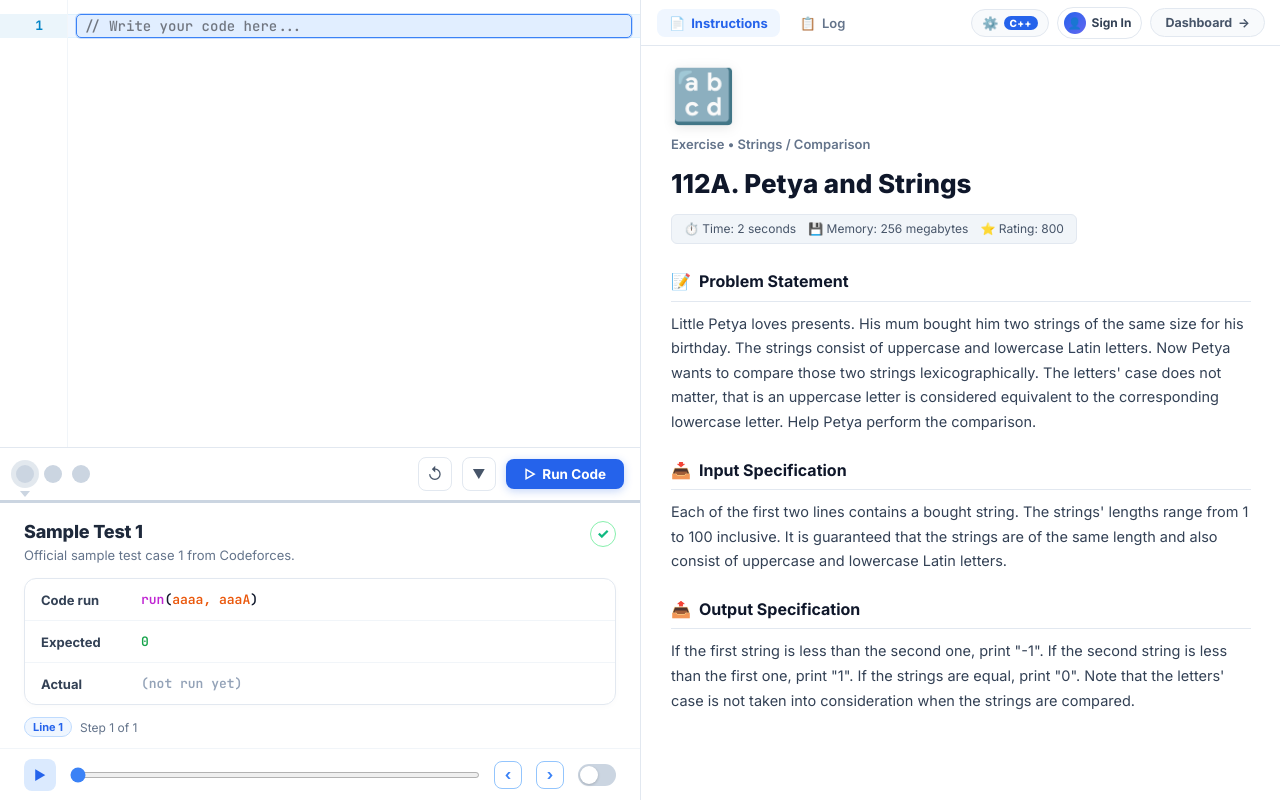
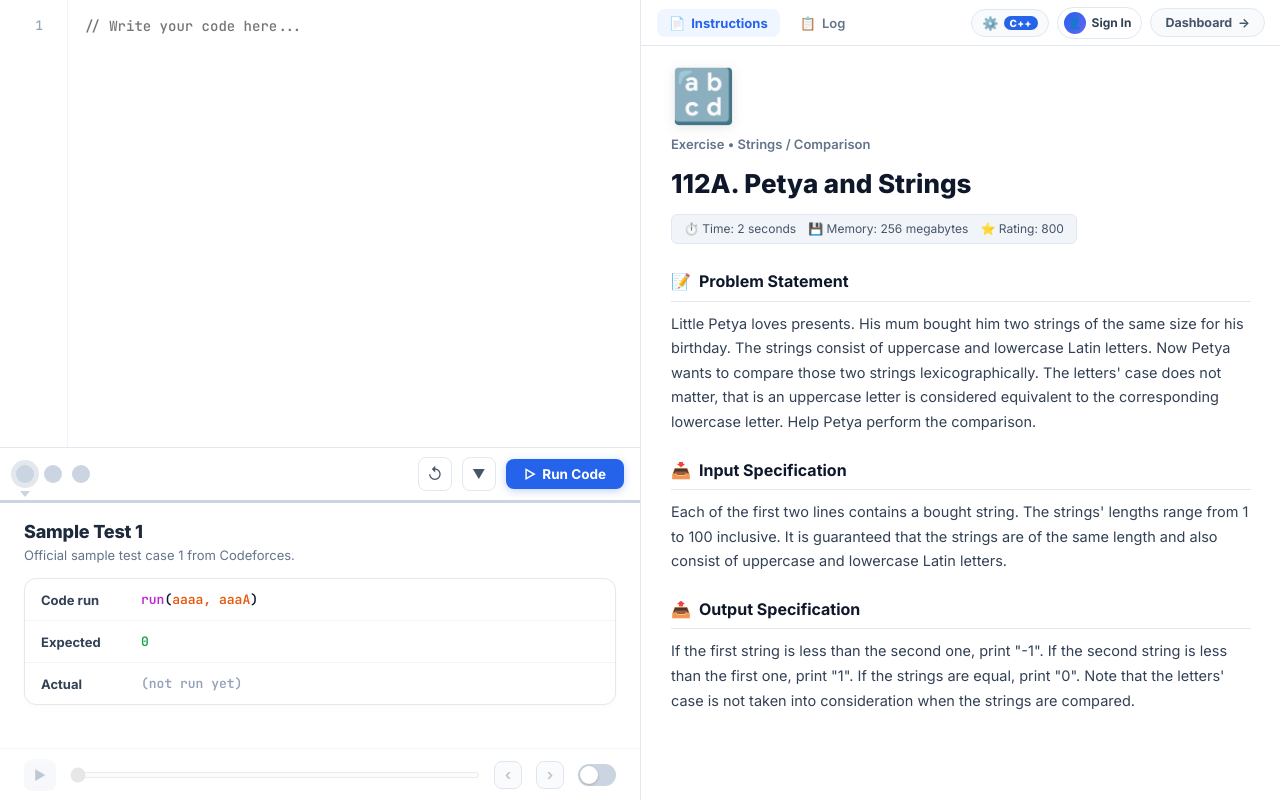
Before and after one commit to niimme/CodeForces, a Next.js app: page /problem/112A in a window 1280 px wide. Built offline with nearby package versions, Linux system fonts and the light colour scheme.

Commit message:
fix: remove status indicator when not tested and remove line highlights before tests run

```diff
--- a/src/components/workspace/CodeEditor.tsx
+++ b/src/components/workspace/CodeEditor.tsx
@@ -11,6 +11,8 @@ interface CodeEditorProps {
   language?: string;
   onLanguageChange?: (lang: string) => void;
   onRun?: () => void;
+  isRunning?: boolean;
+  hasRun?: boolean;
   isMaximized?: boolean;
   onToggleMaximize?: () => void;
   breakpoints?: Set<number>;
@@ -337,6 +339,7 @@ export const CodeEditor: React.FC<CodeEditorProps> = ({
   onCloseTracePopover,
   ligatures = true,
   onActiveLinePosChange,
+  hasRun = false,
 }) => {
   const textareaRef = useRef<HTMLTextAreaElement>(null);
   const lineNumbersRef = useRef<HTMLDivElement>(null);
@@ -675,7 +678,7 @@ export const CodeEditor: React.FC<CodeEditorProps> = ({
 
   // Scroll active trace line into view and notify parent of line offset
   useEffect(() => {
-    if (activeTraceStep) {
+    if (hasRun && activeTraceStep) {
       const targetIdx = visibleLines.findIndex(v => v.lineNum === activeTraceStep.lineNumber);
       if (targetIdx !== -1) {
         const targetTop = 14 + targetIdx * 24;
@@ -692,7 +695,7 @@ export const CodeEditor: React.FC<CodeEditorProps> = ({
         }
       }
     }
-  }, [activeTraceStep, showTracePopover, visibleLines, scrollTop, onActiveLinePosChange]);
+  }, [hasRun, activeTraceStep, showTracePopover, visibleLines, scrollTop, onActiveLinePosChange]);
 
 
 
@@ -713,7 +716,7 @@ export const CodeEditor: React.FC<CodeEditorProps> = ({
           {visibleLines.map((item, visibleIdx) => {
             const { lineNum, isCollapsed, isFoldable, endLine } = item;
             const hasBreakpoint = activeBreakpoints.has(lineNum);
-            const isActive = activeLine === lineNum;
+            const isActive = Boolean(hasRun && activeLine === lineNum);
 
             return (
               <div
@@ -776,16 +779,18 @@ export const CodeEditor: React.FC<CodeEditorProps> = ({
         </div>
 
         <div className="code-editor-surface">
-          {/* Active Line Background Tint */}
+          {/* Active Line Background Tint (only when tests have run) */}
+          {hasRun && (
             <div
               className="active-line-bg"
               style={{
                 top: `${14 + (Math.max(0, visibleLines.findIndex(v => v.lineNum === activeLine))) * 24 - scrollTop}px`,
               }}
             />
+          )}
 
-          {/* Active Trace Step Outline Box (Light blue box around current executed line) */}
-          {activeTraceStep && (() => {
+          {/* Active Trace Step Outline Box (only when tests have run) */}
+          {hasRun && activeTraceStep && (() => {
             const traceLineIdx = visibleLines.findIndex(v => v.lineNum === activeTraceStep.lineNumber);
             if (traceLineIdx === -1) return null;
             const topPos = 14 + traceLineIdx * 24 - scrollTop;
--- a/src/components/workspace/ProblemWorkspace.tsx
+++ b/src/components/workspace/ProblemWorkspace.tsx
@@ -109,6 +109,7 @@ export default function ProblemWorkspace({ problemId }: ProblemWorkspaceProps) {
 
   const currentTestCase = problem?.testCases?.[selectedTestIndex] || problem?.testCases?.[0];
   const currentResult = executionSummary?.results?.[selectedTestIndex];
+  const hasRun = Boolean(executionSummary && executionSummary.results && executionSummary.results.length > 0);
   const traceSteps = useMemo(() => {
     return traceCodeExecution(
       code,
@@ -559,7 +560,8 @@ export default function ProblemWorkspace({ problemId }: ProblemWorkspaceProps) {
                 onToggleMaximize={toggleMaximizeEditor}
                 breakpoints={breakpoints}
                 onToggleBreakpoint={handleToggleBreakpoint}
-                activeTraceStep={traceSteps[activeTraceStepIndex] || null}
+                activeTraceStep={hasRun ? (traceSteps[activeTraceStepIndex] || null) : null}
+                hasRun={hasRun}
                 showTracePopover={showTracePopover}
                 onCloseTracePopover={() => setShowTracePopover(false)}
                 ligatures={editorLigatures}
@@ -706,7 +708,7 @@ export default function ProblemWorkspace({ problemId }: ProblemWorkspaceProps) {
         )}
 
         {/* Floating "What happened" Popover on the Right Side (Matching Screenshot 1) */}
-        {showTracePopover && traceSteps[activeTraceStepIndex] && (() => {
+        {hasRun && showTracePopover && traceSteps[activeTraceStepIndex] && (() => {
           const step = traceSteps[activeTraceStepIndex];
           const popoverTop = Math.max(52, Math.min(activeLineTop - 14, 460));
           const arrowOffset = Math.max(16, Math.min(activeLineTop - popoverTop + 4, 260));
--- a/src/components/workspace/TestRunnerConsole.tsx
+++ b/src/components/workspace/TestRunnerConsole.tsx
@@ -346,27 +346,29 @@ export const TestRunnerConsole: React.FC<TestRunnerConsoleProps> = ({
                 </p>
               </div>
 
-              {/* Status Indicator Icon (Green Checkmark from screenshot) */}
+              {/* Status Indicator Icon (Green Checkmark from screenshot) - only when tested */}
+              {hasRun && currentResult && (
                 <div
                   style={{
                     width: '26px',
                     height: '26px',
                     borderRadius: '50%',
                     backgroundColor: '#ffffff',
-                  color: currentResult && !currentResult.passed ? '#dc2626' : '#10b981',
+                    color: !currentResult.passed ? '#dc2626' : '#10b981',
                     display: 'flex',
                     alignItems: 'center',
                     justifyContent: 'center',
                     fontSize: '14px',
                     fontWeight: 800,
-                  border: `1.5px solid ${currentResult && !currentResult.passed ? '#fca5a5' : '#86efac'}`,
+                    border: `1.5px solid ${!currentResult.passed ? '#fca5a5' : '#86efac'}`,
                     flexShrink: 0,
                     marginLeft: '12px',
                   }}
-                title={currentResult?.passed ? 'Test Passed' : 'Test Status'}
+                  title={currentResult.passed ? 'Test Passed' : 'Test Failed'}
                 >
-                {currentResult && !currentResult.passed ? '✕' : '✓'}
+                  {!currentResult.passed ? '✕' : '✓'}
                 </div>
+              )}
             </div>
 
             {/* Compilation Error Alert */}
@@ -480,8 +482,8 @@ export const TestRunnerConsole: React.FC<TestRunnerConsoleProps> = ({
               </div>
             </div>
 
-            {/* Active Step Line Indicator */}
-            {traceSteps.length > 0 && traceSteps[activeTraceStepIndex] && (
+            {/* Active Step Line Indicator (only when tests have run) */}
+            {hasRun && traceSteps.length > 0 && traceSteps[activeTraceStepIndex] && (
               <div style={{ marginTop: '12px', display: 'flex', alignItems: 'center', gap: '8px' }}>
                 <span
                   style={{
@@ -520,22 +522,27 @@ export const TestRunnerConsole: React.FC<TestRunnerConsoleProps> = ({
             {/* Play / Pause button */}
             <button
               type="button"
-              onClick={() => setIsPlaying(!isPlaying)}
-              title={isPlaying ? 'Pause playback' : 'Step line-by-line through code'}
+              disabled={!hasRun}
+              onClick={() => {
+                if (!hasRun) return;
+                setIsPlaying(!isPlaying);
+              }}
+              title={!hasRun ? 'Run tests first to step through code' : isPlaying ? 'Pause playback' : 'Step line-by-line through code'}
               style={{
                 width: '32px',
                 height: '32px',
                 borderRadius: '8px',
-                backgroundColor: isPlaying ? '#bfdbfe' : '#dbeafe',
-                color: '#2563eb',
+                backgroundColor: !hasRun ? '#f1f5f9' : isPlaying ? '#bfdbfe' : '#dbeafe',
+                color: !hasRun ? '#94a3b8' : '#2563eb',
                 border: 'none',
-                cursor: 'pointer',
+                cursor: !hasRun ? 'not-allowed' : 'pointer',
                 display: 'flex',
                 alignItems: 'center',
                 justifyContent: 'center',
                 fontSize: '13px',
                 transition: 'all 0.15s ease',
                 flexShrink: 0,
+                opacity: !hasRun ? 0.6 : 1,
               }}
               id="btn-scrubber-play"
               aria-label={isPlaying ? 'Pause' : 'Play'}
@@ -548,9 +555,11 @@ export const TestRunnerConsole: React.FC<TestRunnerConsoleProps> = ({
               <input
                 type="range"
                 min={0}
-                max={Math.max(0, traceSteps.length - 1)}
-                value={activeTraceStepIndex}
+                max={hasRun ? Math.max(0, traceSteps.length - 1) : 0}
+                value={hasRun ? activeTraceStepIndex : 0}
+                disabled={!hasRun}
                 onChange={e => {
+                  if (!hasRun) return;
                   setIsPlaying(false);
                   if (onSelectTraceStep) {
                     onSelectTraceStep(parseInt(e.target.value, 10));
@@ -562,8 +571,9 @@ export const TestRunnerConsole: React.FC<TestRunnerConsoleProps> = ({
                 style={{
                   width: '100%',
                   accentColor: '#3b82f6',
-                  cursor: 'pointer',
+                  cursor: !hasRun ? 'not-allowed' : 'pointer',
                   height: '6px',
+                  opacity: !hasRun ? 0.45 : 1,
                 }}
                 id="scrubber-range-slider"
                 aria-label="Scrub through code lines"
@@ -573,27 +583,30 @@ export const TestRunnerConsole: React.FC<TestRunnerConsoleProps> = ({
             {/* Step Back button */}
             <button
               type="button"
+              disabled={!hasRun}
               onClick={() => {
+                if (!hasRun) return;
                 handlePrevStep();
                 if (!showTracePopover && onToggleTracePopover) {
                   onToggleTracePopover();
                 }
               }}
-              title="Step backward one line"
+              title={!hasRun ? 'Run tests first' : 'Step backward one line'}
               style={{
                 width: '28px',
                 height: '28px',
                 borderRadius: '8px',
-                border: '1.5px solid #93c5fd',
-                backgroundColor: '#ffffff',
-                color: '#3b82f6',
+                border: `1.5px solid ${!hasRun ? '#cbd5e1' : '#93c5fd'}`,
+                backgroundColor: !hasRun ? '#f8fafc' : '#ffffff',
+                color: !hasRun ? '#94a3b8' : '#3b82f6',
                 display: 'flex',
                 alignItems: 'center',
                 justifyContent: 'center',
-                cursor: 'pointer',
+                cursor: !hasRun ? 'not-allowed' : 'pointer',
                 fontSize: '15px',
                 fontWeight: 700,
                 flexShrink: 0,
+                opacity: !hasRun ? 0.6 : 1,
               }}
               id="btn-step-prev"
               aria-label="Previous step"
@@ -604,27 +617,30 @@ export const TestRunnerConsole: React.FC<TestRunnerConsoleProps> = ({
             {/* Step Forward button */}
             <button
               type="button"
+              disabled={!hasRun}
               onClick={() => {
+                if (!hasRun) return;
                 handleNextStep();
                 if (!showTracePopover && onToggleTracePopover) {
                   onToggleTracePopover();
                 }
               }}
-              title="Step forward one line"
+              title={!hasRun ? 'Run tests first' : 'Step forward one line'}
               style={{
                 width: '28px',
                 height: '28px',
                 borderRadius: '8px',
-                border: '1.5px solid #93c5fd',
-                backgroundColor: '#ffffff',
-                color: '#3b82f6',
+                border: `1.5px solid ${!hasRun ? '#cbd5e1' : '#93c5fd'}`,
+                backgroundColor: !hasRun ? '#f8fafc' : '#ffffff',
+                color: !hasRun ? '#94a3b8' : '#3b82f6',
                 display: 'flex',
                 alignItems: 'center',
                 justifyContent: 'center',
-                cursor: 'pointer',
+                cursor: !hasRun ? 'not-allowed' : 'pointer',
                 fontSize: '15px',
                 fontWeight: 700,
                 flexShrink: 0,
+                opacity: !hasRun ? 0.6 : 1,
               }}
               id="btn-step-next"
               aria-label="Next step"
```
Lines whose indentation alone changed are shown as unchanged.
